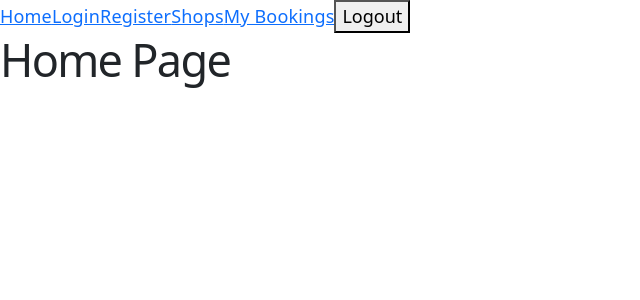
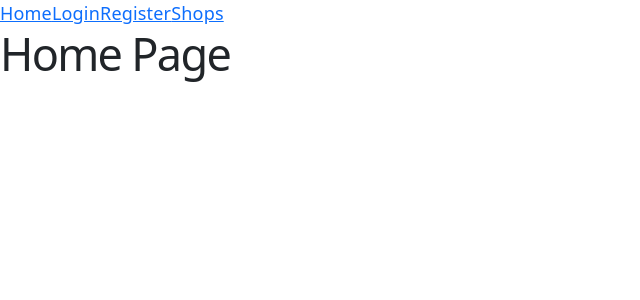
Before and after one commit to FahimFoysalEmon/booking-service, a React (Vite) app in the folder frontend/slot-booking-frontend/: page / in a window 1280 px wide. Shown: the top 300 px of the page, without its empty margins (0-640 px from the left). Built offline with nearby package versions, Linux system fonts and the light colour scheme; no server answers.

Commit message:
login token based page showing

```diff
--- a/frontend/slot-booking-frontend/src/layouts/MainLayout.jsx
+++ b/frontend/slot-booking-frontend/src/layouts/MainLayout.jsx
@@ -1,9 +1,10 @@
 import { Link, Outlet, useNavigate } from "react-router-dom";
-import { removeToken } from "../lib/token";
+import { getToken, removeToken } from "../lib/token";
 
 export default function MainLayout() {
 
   const navigate = useNavigate();
+  const loggedIn = Boolean(getToken())
 
   function handleLogout() {
     removeToken();
@@ -14,13 +15,23 @@ export default function MainLayout() {
     <div>
       <nav>
         <Link to="/">Home</Link>
+        {!loggedIn && (
+          <>
             <Link to="/login">Login</Link>
             <Link to="/register">Register</Link>
+          </>
+        )}
+
         <Link to="/shops">Shops</Link>
+
+        {loggedIn && (
+          <>
             <Link to="/my-bookings">My Bookings</Link>
             <button type="button" onClick={handleLogout}>
               Logout
             </button>
+          </>
+        )}
       </nav>
       <Outlet />
     </div>
```
Lines whose indentation alone changed are shown as unchanged.
